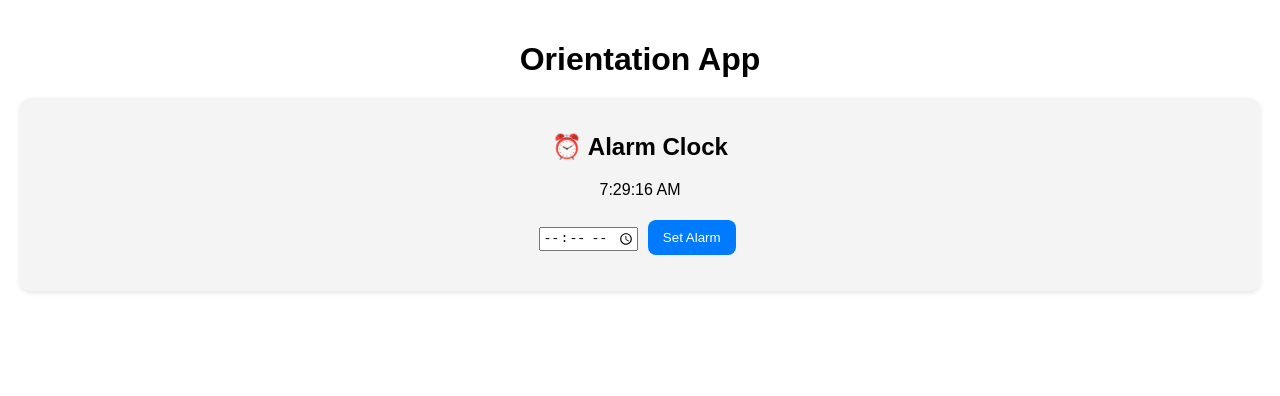
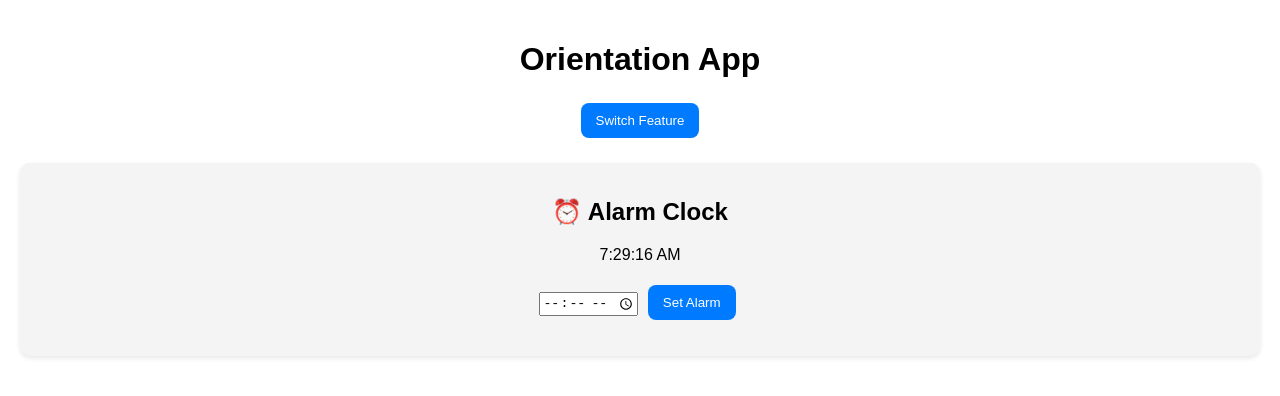
Before and after one commit to manoj-23/Orientation-App, a plain HTML site: page index.html in a window 1280 px wide. Drawn offline with Linux system fonts and the light colour scheme.

Commit message:
Update index.html
orientation

```diff
--- a/index.html
+++ b/index.html
@@ -10,6 +10,8 @@
   <h1 id="title">Orientation App</h1>
 
   <!-- Features -->
+  <button onclick="toggleFeature()">Switch Feature</button>
+
   <div id="alarm" class="feature hidden">
     <h2>⏰ Alarm Clock</h2>
     <p id="clock">--:--:--</p>
```
